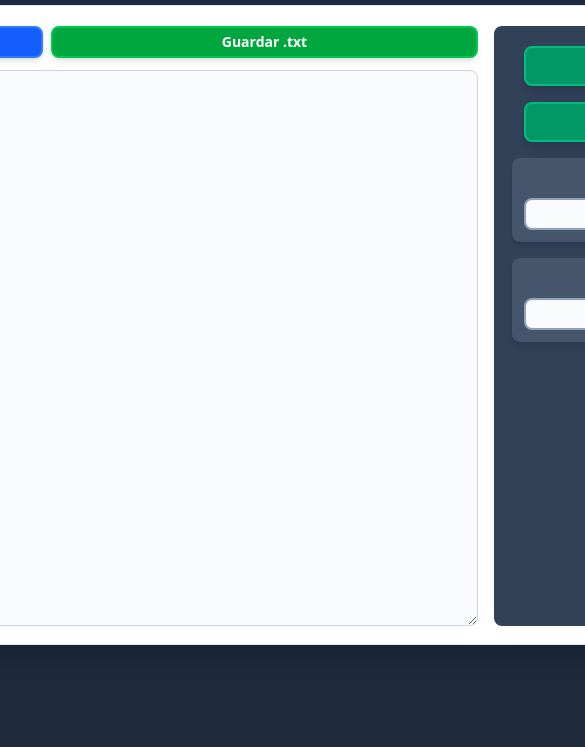
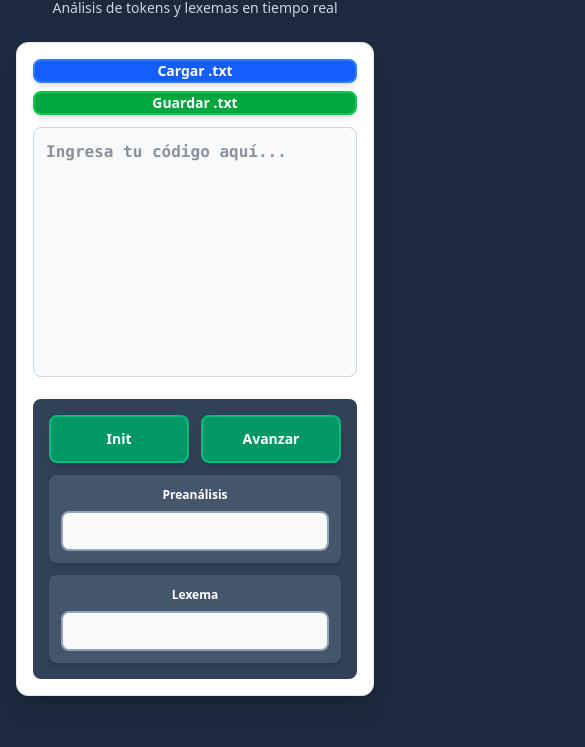
Before and after one commit to brunobulacia/analex, a website with bundled scripts: page page/index.html in a window 390 px wide. Shown: the part 97-844 px from the top of the page, 585 px wide, since content can reach past the window. Built offline with nearby package versions, Linux system fonts and the light colour scheme.

Commit message:
Titulo y responsive final del proyecto

```diff
--- a/page/index.html
+++ b/page/index.html
@@ -7,19 +7,33 @@
     <title>Analex</title>
   </head>
 
-  <body class="h-full bg-slate-800">
-    <div id="miFormulario" class="flex justify-center items-center h-full w-full gap-4">
-      <div class="flex bg-white shadow-xl h-160 w-300 rounded-xl p-5 gap-4 border border-slate-200">
-        <div class="w-220 h-150 rounded-lg font-bold">
+  <body class="min-h-full bg-slate-800">
+    <div id="miFormulario" class="flex flex-col justify-center items-center min-h-screen w-full p-4">
+
+      <!-- Título principal -->
+      <div class="mb-6 text-center">
+        <h1 class="text-3xl lg:text-4xl font-bold text-white mb-2">
+          Analizador Léxico
+        </h1>
+        <p class="text-slate-300 text-sm lg:text-base">
+          Análisis de tokens y lexemas en tiempo real
+        </p>
+      </div>
+
+      <!-- Container principal - horizontal en desktop, vertical en mobile -->
+      <div class="flex flex-col lg:flex-row bg-white shadow-xl w-full max-w-6xl rounded-xl p-4 lg:p-5 gap-4 border border-slate-200 min-h-[600px] lg:h-[600px]">
+
+        <!-- Panel del editor de código -->
+        <div class="flex-1 min-h-[300px] lg:min-h-0 rounded-lg font-bold">
           <!-- Botones para cargar y guardar archivos -->
-          <div class="flex gap-2 mb-3">
+          <div class="flex flex-col sm:flex-row gap-2 mb-3">
             <button id="load-file-button"
-              class="flex-1 h-8 rounded-lg text-white font-semibold bg-blue-600 hover:bg-blue-500 transition-all duration-200 shadow-md hover:shadow-lg border-2 border-blue-500 hover:border-blue-400 active:scale-95 text-sm"
+              class="flex-1 h-10 sm:h-8 rounded-lg text-white font-semibold bg-blue-600 hover:bg-blue-500 transition-all duration-200 shadow-md hover:shadow-lg border-2 border-blue-500 hover:border-blue-400 active:scale-95 text-sm"
             >
               Cargar .txt
             </button>
             <button id="save-file-button"
-              class="flex-1 h-8 rounded-lg text-white font-semibold bg-green-600 hover:bg-green-500 transition-all duration-200 shadow-md hover:shadow-lg border-2 border-green-500 hover:border-green-400 active:scale-95 text-sm"
+              class="flex-1 h-10 sm:h-8 rounded-lg text-white font-semibold bg-green-600 hover:bg-green-500 transition-all duration-200 shadow-md hover:shadow-lg border-2 border-green-500 hover:border-green-400 active:scale-95 text-sm"
             >
               Guardar .txt
             </button>
@@ -31,34 +45,41 @@
           <textarea
             name="source-code"
             id="source-code"
-            class="w-full h-full p-3 border border-slate-300 bg-slate-50 rounded-lg text-slate-800 focus:outline-none focus:ring-2 focus:ring-slate-600 focus:border-transparent font-mono text-lg"
+            class="w-full p-3 border border-slate-300 bg-slate-50 rounded-lg text-slate-800 focus:outline-none focus:ring-2 focus:ring-slate-600 focus:border-transparent font-mono text-base lg:text-lg resize-none"
             placeholder="Ingresa tu código aquí..."
-            style="height: calc(100% - 44px);"
+            style="height: calc(100% - 52px); min-height: 250px;"
           ></textarea>
         </div>
-        <div
-          class="bg-slate-700 w-70 h-150 rounded-lg text-white font-bold p-5 flex flex-col items-center gap-4"
-        >
+
+        <!-- Panel de controles - se apila verticalmente en mobile -->
+        <div class="bg-slate-700 w-full lg:w-80 rounded-lg text-white font-bold p-4 lg:p-5 flex flex-col items-center gap-3 lg:gap-4">
+
+          <!-- Botones de control -->
+          <div class="flex flex-row lg:flex-col w-full gap-3 lg:gap-4">
             <button id="init-button"
-            class="w-55 h-10 rounded-lg text-white font-semibold bg-emerald-600 hover:bg-emerald-500 transition-all duration-200 shadow-lg hover:shadow-xl border-2 border-emerald-500 hover:border-emerald-400 active:scale-95"
+              class="flex-1 lg:w-full h-12 lg:h-10 rounded-lg text-white font-semibold bg-emerald-600 hover:bg-emerald-500 transition-all duration-200 shadow-lg hover:shadow-xl border-2 border-emerald-500 hover:border-emerald-400 active:scale-95 text-sm lg:text-base"
             >
               Init
             </button>
             <button id="advance-button"
-            class="w-55 h-10 rounded-lg text-white font-semibold bg-emerald-600 hover:bg-emerald-500 transition-all duration-200 shadow-lg hover:shadow-xl border-2 border-emerald-500 hover:border-emerald-400 active:scale-95"
+              class="flex-1 lg:w-full h-12 lg:h-10 rounded-lg text-white font-semibold bg-emerald-600 hover:bg-emerald-500 transition-all duration-200 shadow-lg hover:shadow-xl border-2 border-emerald-500 hover:border-emerald-400 active:scale-95 text-sm lg:text-base"
             >
               Avanzar
             </button>
+          </div>
 
-            <label for="preanalisis" class="flex flex-col items-center gap-2 text-sm font-semibold text-white bg-slate-600 rounded-lg p-3 shadow-md">
+          <!-- Inputs de resultado -->
+          <div class="flex flex-col sm:flex-row lg:flex-col w-full gap-3 lg:gap-4">
+            <label for="preanalisis" class="flex-1 lg:w-full flex flex-col items-center gap-2 text-xs lg:text-sm font-semibold text-white bg-slate-600 rounded-lg p-3 shadow-md">
               Preanálisis
-              <input type="text" name="preanalisis" id="preanalisis" class="w-55 h-8 text-slate-800 bg-slate-50 rounded-lg px-3 py-2 text-sm border-2 border-slate-400 focus:outline-none focus:ring-2 focus:ring-emerald-400 focus:border-emerald-400 text-center font-mono transition-all duration-200"/>
+              <input type="text" name="preanalisis" id="preanalisis" class="w-full h-10 lg:h-8 text-slate-800 bg-slate-50 rounded-lg px-3 py-2 text-xs lg:text-sm border-2 border-slate-400 focus:outline-none focus:ring-2 focus:ring-emerald-400 focus:border-emerald-400 text-center font-mono transition-all duration-200"/>
             </label>
 
-            <label for="lexema" class="flex flex-col items-center gap-2 text-sm font-semibold text-white bg-slate-600 rounded-lg p-3 shadow-md">
+            <label for="lexema" class="flex-1 lg:w-full flex flex-col items-center gap-2 text-xs lg:text-sm font-semibold text-white bg-slate-600 rounded-lg p-3 shadow-md">
               Lexema
-              <input type="text" name="lexema" id="lexema" class="w-55 h-8 text-slate-800 bg-slate-50 rounded-lg px-3 py-2 text-sm border-2 border-slate-400 focus:outline-none focus:ring-2 focus:ring-emerald-400 focus:border-emerald-400 text-center font-mono transition-all duration-200"/>
+              <input type="text" name="lexema" id="lexema" class="w-full h-10 lg:h-8 text-slate-800 bg-slate-50 rounded-lg px-3 py-2 text-xs lg:text-sm border-2 border-slate-400 focus:outline-none focus:ring-2 focus:ring-emerald-400 focus:border-emerald-400 text-center font-mono transition-all duration-200"/>
             </label>
+          </div>
         </div>
       </div>
     </div>
```
Lines whose indentation alone changed are shown as unchanged.
